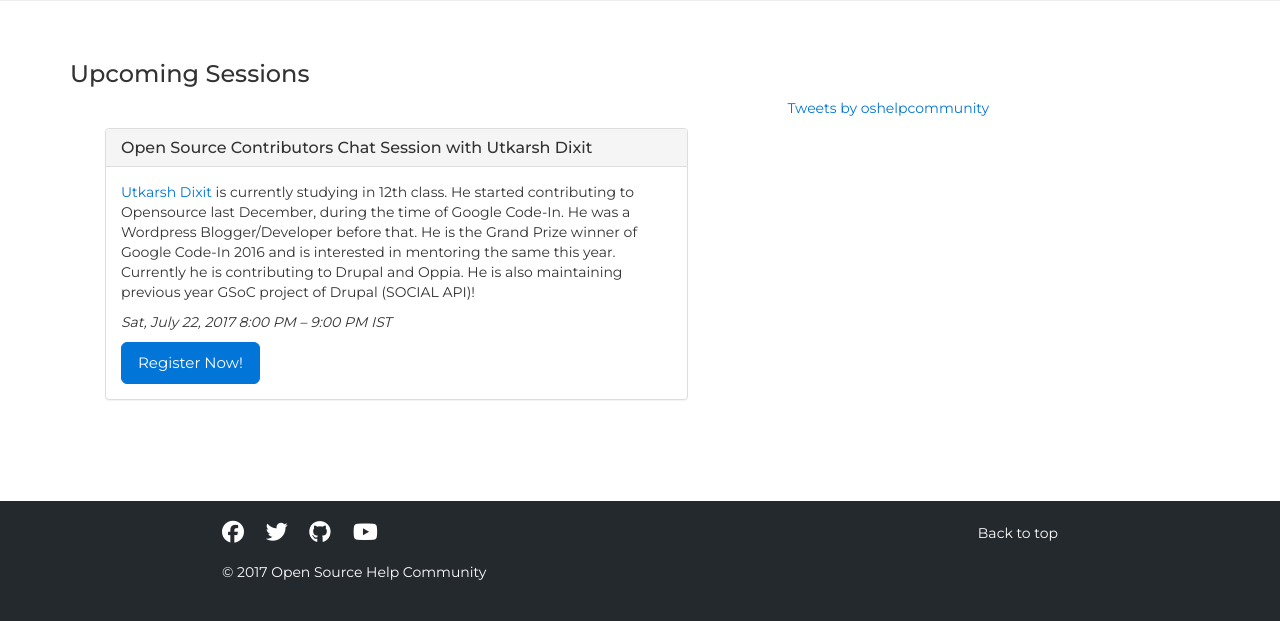
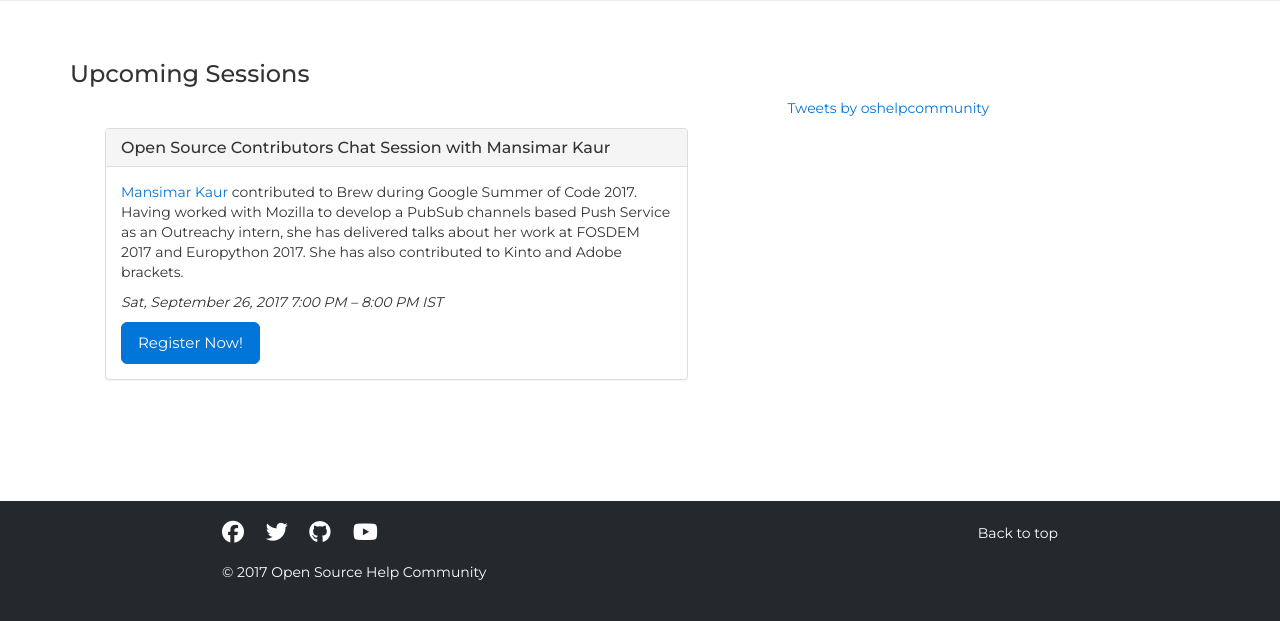
Before and after one commit to OpenSourceHelpCommunity/OpenSourceHelpCommunity.github.io, a Django app: page / in a window 1280 px wide. Shown: the part 1068-1689 px from the top of the page. Run offline with Django 3.2, Linux system fonts and the light colour scheme; some libraries are stand-ins or nearby versions.

Commit message:
Add Manisma's session details; remove Utkarsh's

```diff
--- a/oshc/main/templates/index.html
+++ b/oshc/main/templates/index.html
@@ -35,15 +35,15 @@
 				<div class="col-md-7 left-session-info">
 					<div class="panel panel-default">
 						<div class="panel-heading">
-							<h3 class="panel-title">Open Source Contributors Chat Session with Utkarsh Dixit</h3>
+							<h3 class="panel-title">Open Source Contributors Chat Session with Mansimar Kaur</h3>
 						</div>
 						<div class="panel-body">
-							<a href="https://www.drupal.org/u/denutkarsh">Utkarsh Dixit</a> is currently studying in 12th class. He started contributing to Opensource last December, during the time of Google Code-In. He was a Wordpress Blogger/Developer before that. He is the Grand Prize winner of Google Code-In 2016 and is interested in mentoring the same this year. Currently he is contributing to Drupal and Oppia. He is also maintaining previous year GSoC project of Drupal (SOCIAL API)!
+							<a href="https://github.com/mansimarkaur">Mansimar Kaur</a> contributed to Brew during Google Summer of Code 2017. Having worked with Mozilla to develop a PubSub channels based Push Service as an Outreachy intern, she has delivered talks about her work at FOSDEM 2017 and Europython 2017. She has also contributed to Kinto and Adobe brackets.
 							<div class="line-gap-10px"></div>
-							<i>Sat, July 22, 2017 8:00 PM – 9:00 PM IST</i>
+							<i>Sat, September 26, 2017 7:00 PM – 8:00 PM IST</i>
 							<div class="line-gap-10px"></div>
 							<button type="button" class="btn btn-lg btn-primary sRegister">
-								<a href="https://www.eventbrite.com/e/open-source-contributors-chat-session-with-utkarsh-dixit-tickets-36308607021">Register Now!</a>
+								<a href="https://www.eventbrite.com/e/open-source-contributors-chat-session-with-mansimar-kaur-tickets-38031356812">Register Now!</a>
 							</button>
 						</div>
 					</div>
```
